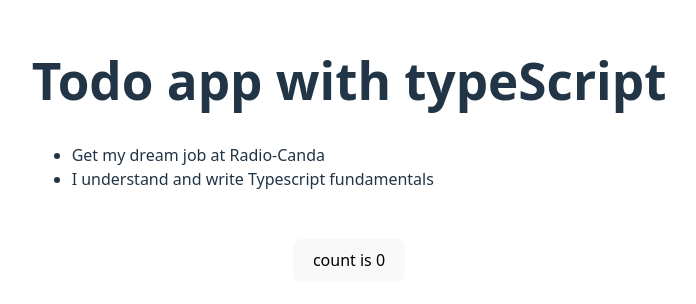
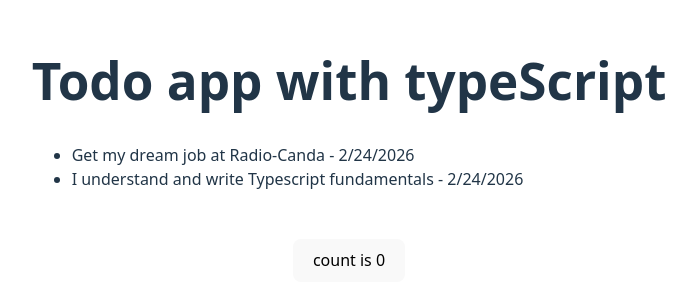
Before and after one commit to marilynduf/16-todo-app-typescript, a React (Vite) app: page / in a window 1280 px wide. Shown: the part 234-538 px from the top of the page, without its empty margins (291-987 px from the left). Built offline with nearby package versions, Linux system fonts and the light colour scheme.

Commit message:
feat: add Date to Todo

```diff
--- a/src/App.tsx
+++ b/src/App.tsx
@@ -7,13 +7,12 @@ import "./App.css";
 function App() {
     const [count, setCount] = useState(0);
     const todos = [
-        new Todo("Get my dream job at Radio-Canda"),
-        new Todo("I understand and write Typescript fundamentals"),
+        new Todo("Get my dream job at Radio-Canda", new Date()),
+        new Todo("I understand and write Typescript fundamentals", new Date()),
     ];
 
     return (
         <>
-            <div></div>
             <h1>Todo app with typeScript</h1>
             <Todos items={todos}></Todos>
             <div className="card">
--- a/src/components/TodoItem.tsx
+++ b/src/components/TodoItem.tsx
@@ -1,5 +1,9 @@
-const TodoItem = (props: { text: string }) => {
-    return <li>{props.text}</li>;
+const TodoItem = ({ text, date }: { text: string; date: Date }) => {
+    return (
+        <li>
+            {text} - {date.toLocaleDateString()}
+        </li>
+    );
 };
 
 export default TodoItem;
--- a/src/components/Todos.tsx
+++ b/src/components/Todos.tsx
@@ -10,7 +10,7 @@ const Todos = (props: TodosProps) => {
     return (
         <ul style={{ textAlign: "left" }}>
             {props.items?.map((item) => (
-                <TodoItem key={item.id} text={item.text}></TodoItem>
+                <TodoItem key={item.id} text={item.text} date={item.date} />
             ))}
         </ul>
     );
--- a/src/models/Todo.ts
+++ b/src/models/Todo.ts
@@ -1,10 +1,12 @@
 class Todo {
     id: string;
     text: string;
+    date: Date
 
-    constructor(todoItem: string) {
+    constructor(todoItem: string, dateItem: Date) {
         this.id = crypto.randomUUID()
         this.text = todoItem
+        this.date = dateItem
     }
 }
 
```
